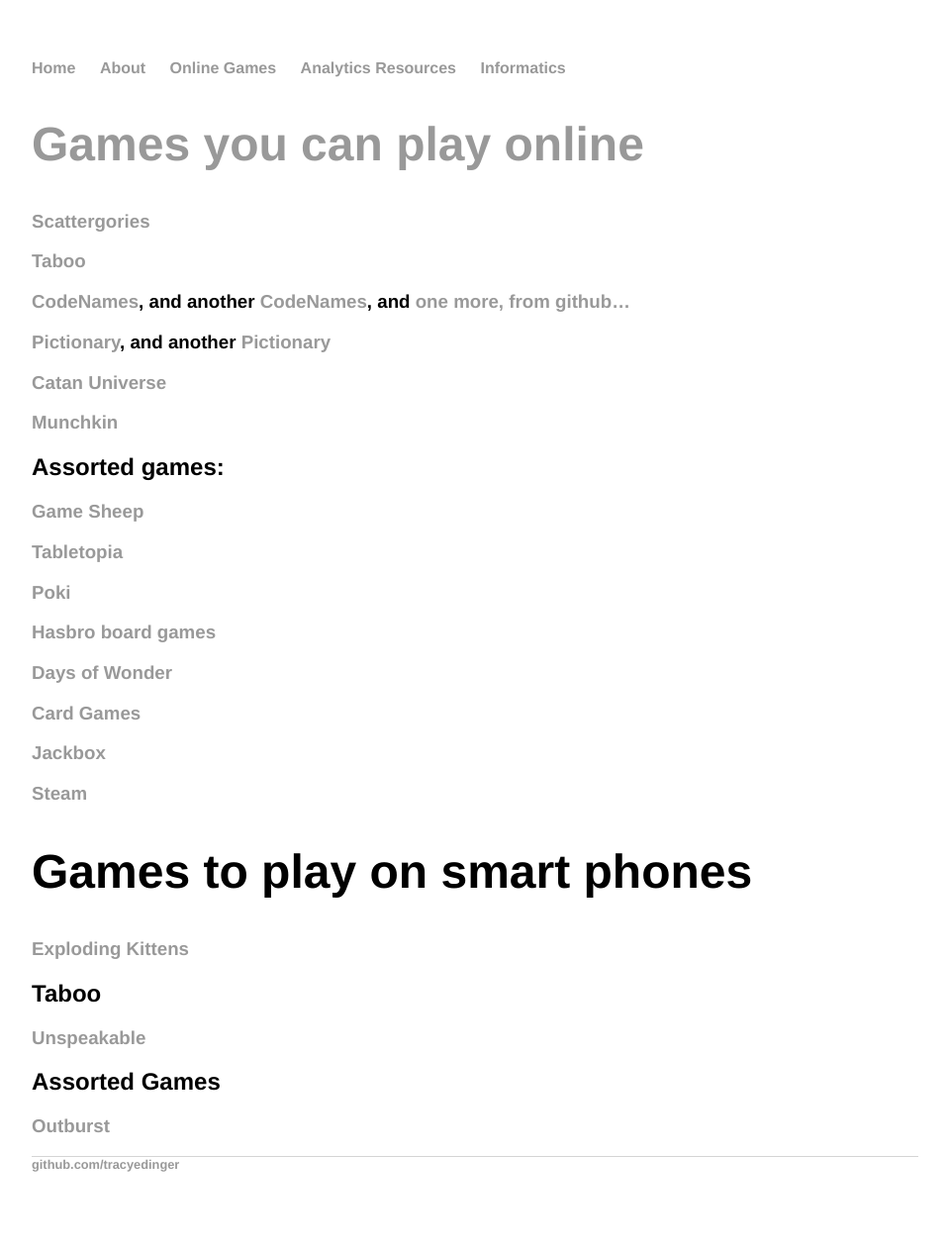
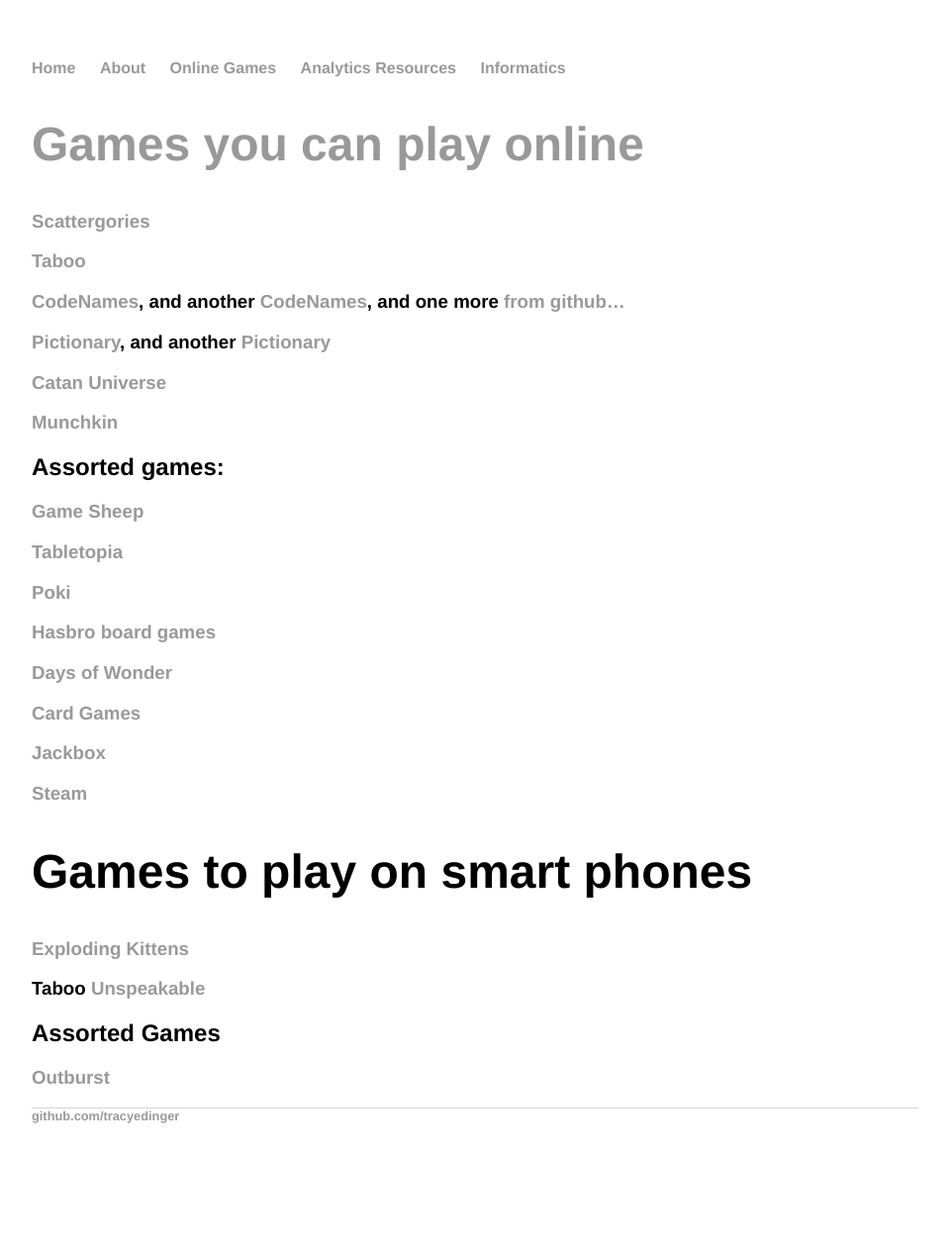
Before and after one commit to tracyedinger/tracyedinger.github.io, a Jekyll site: the page built from OnlineGames.md, in a window 1280 px wide. Shown: the whole page at 99% size, without its empty margins (160-1119 px from the left). Built offline with Jekyll 4.4.1, drawn with Linux system fonts in a browser that asks for light colours; our own code applies the rules of GitHub Pages for plain Markdown files; after the commit the page ends 1213 px from its top, so only the background shows below that.

```diff
--- a/OnlineGames.md
+++ b/OnlineGames.md
@@ -3,7 +3,7 @@
 ### [Scattergories](https://scattergoriesonline.net)
 
 ### [Taboo](https://playtaboo.com/playpage)
-### [CodeNames](https://www.codenamesgreen.com/), and another [CodeNames](https://www.horsepaste.com/), and [one more, from github...](https://ninjabunny.github.io/KodeNames/#)
+### [CodeNames](https://www.codenamesgreen.com/), and another [CodeNames](https://www.horsepaste.com/), and one more [from github...](https://ninjabunny.github.io/KodeNames/#)
 
 ### [Pictionary](https://skribbl.io/), and another [Pictionary](https://www.drawize.com/)
 
@@ -26,8 +26,7 @@
 
 ### [Exploding Kittens](https://explodingkittens.com/mobile-app)
 
-## Taboo
-### [Unspeakable](http://unspeakable.appdvision.com/unspeakable/Unspeakable_-_Taboo_Game_With_Friends.html)
+### Taboo [Unspeakable](http://unspeakable.appdvision.com/unspeakable/Unspeakable_-_Taboo_Game_With_Friends.html)
 
 ## Assorted Games
 ### [Outburst](https://apps.apple.com/us/app/outburst-catch-phrase-game/id608752346)
```
